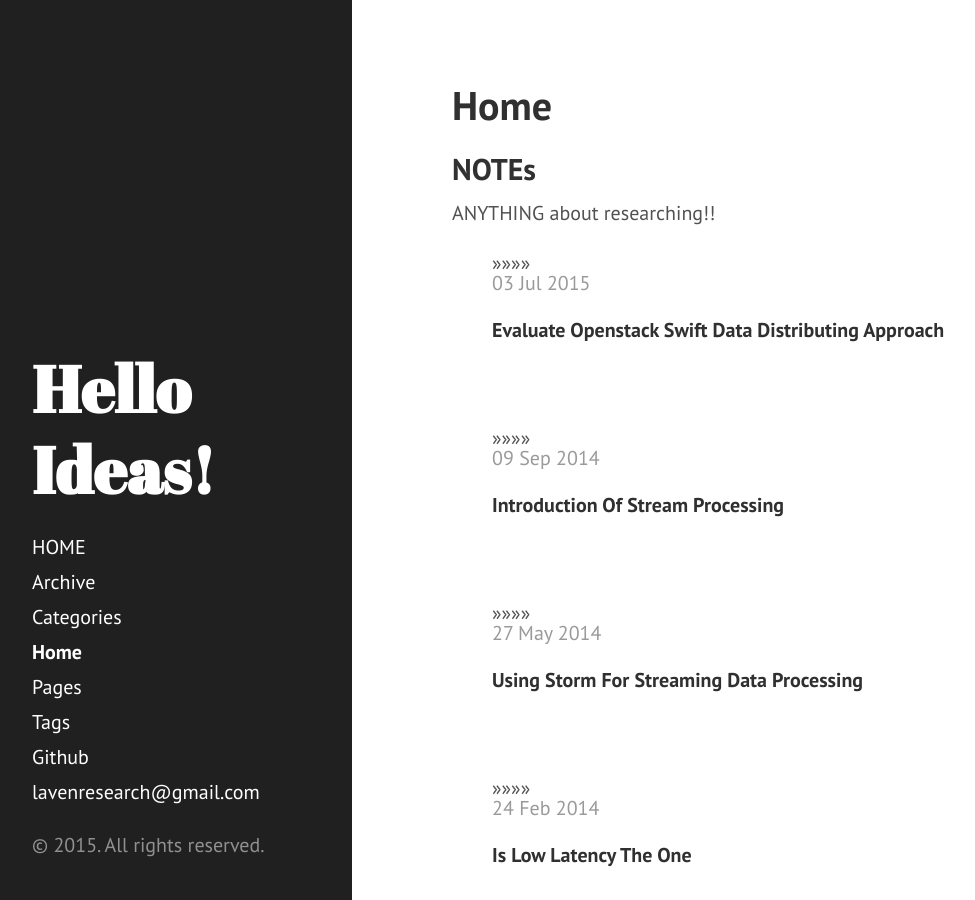
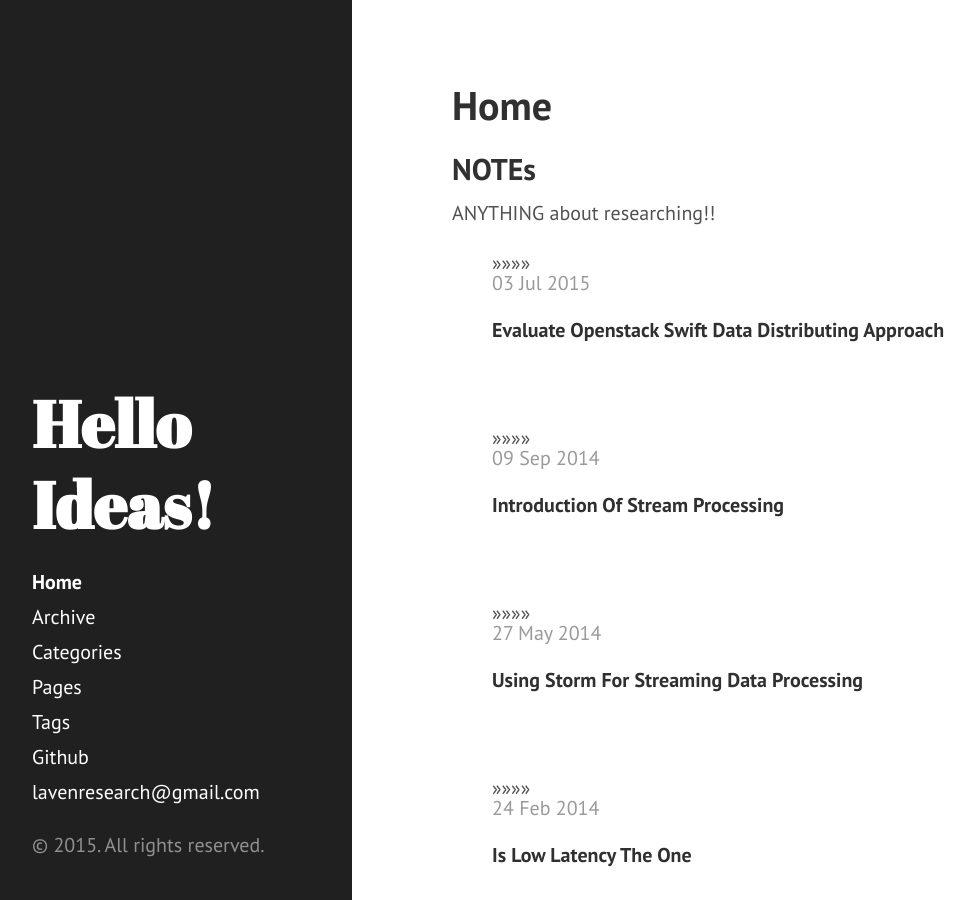
Before and after one commit to lavenresearch/lavenresearch.github.io, a Jekyll site: the page built from index.md, in a window 1280 px wide and 900 px high. Shown: the whole window, without its empty margins (8-983 px from the left). Built offline with Jekyll 4.4.1, drawn with Linux system fonts in a browser that asks for light colours.

```diff
--- a/_includes/sidebar.html
+++ b/_includes/sidebar.html
@@ -11,7 +11,7 @@
     </div>
 
     <nav class="sidebar-nav">
-      <a class="sidebar-nav-item{% if page.url == BASE_PATH %} active{% endif %}" href="{{ BASE_PATH }}">HOME</a>
+      <a class="sidebar-nav-item{% if page.title == "Home" %} active{% endif %}" href="{{ BASE_PATH }}">Home</a>
 
       {% comment %}
         The code below dynamically generates a sidebar nav of pages with
@@ -21,7 +21,7 @@
       {% assign pages_list = site.pages %}
       {% for node in pages_list %}
         {% if node.title != null %}
-          {% if node.title != "Hello Ideas!" %}
+          {% if node.title != "Home" %}
             {% if node.layout == "hpage" %}
               <a class="sidebar-nav-item{% if page.url == node.url %} active{% endif %}" href="{{ BASE_PATH }}{{ node.url }}">{{ node.title }}</a>
             {% endif %}
```
